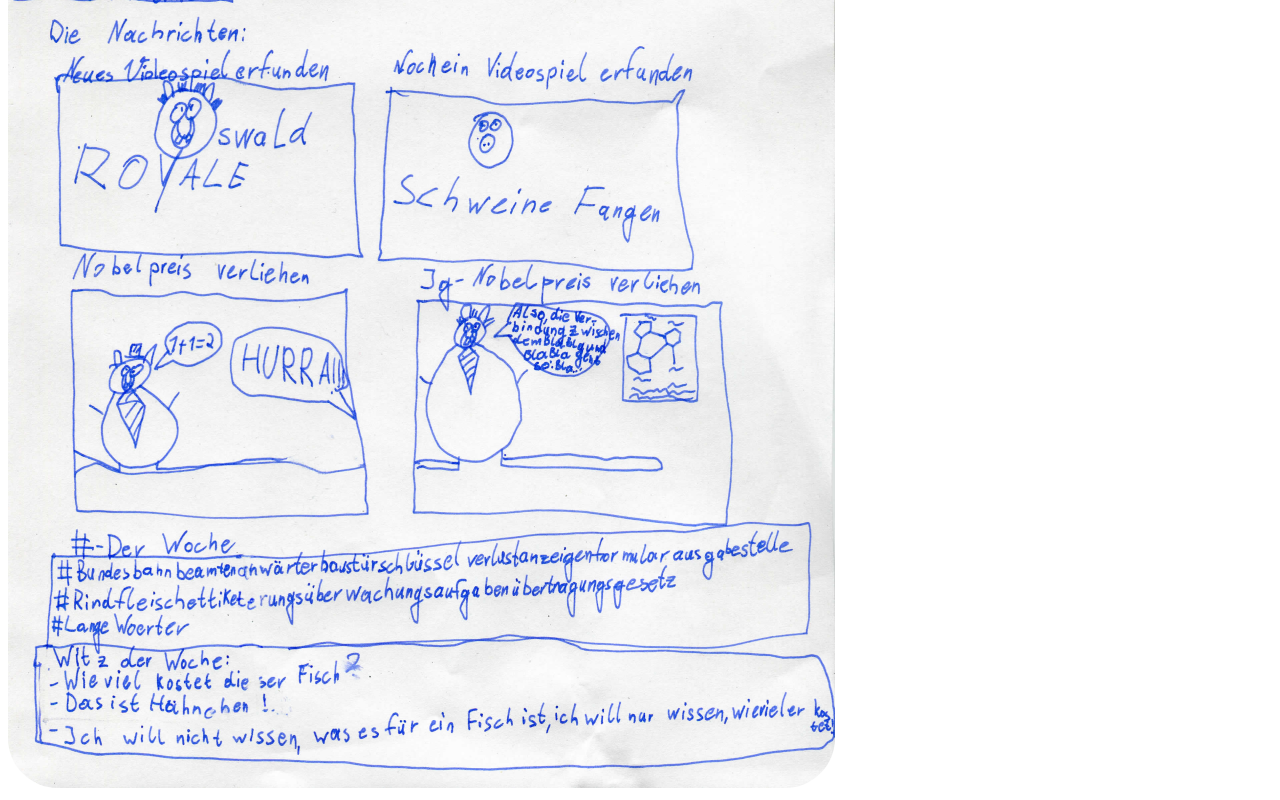
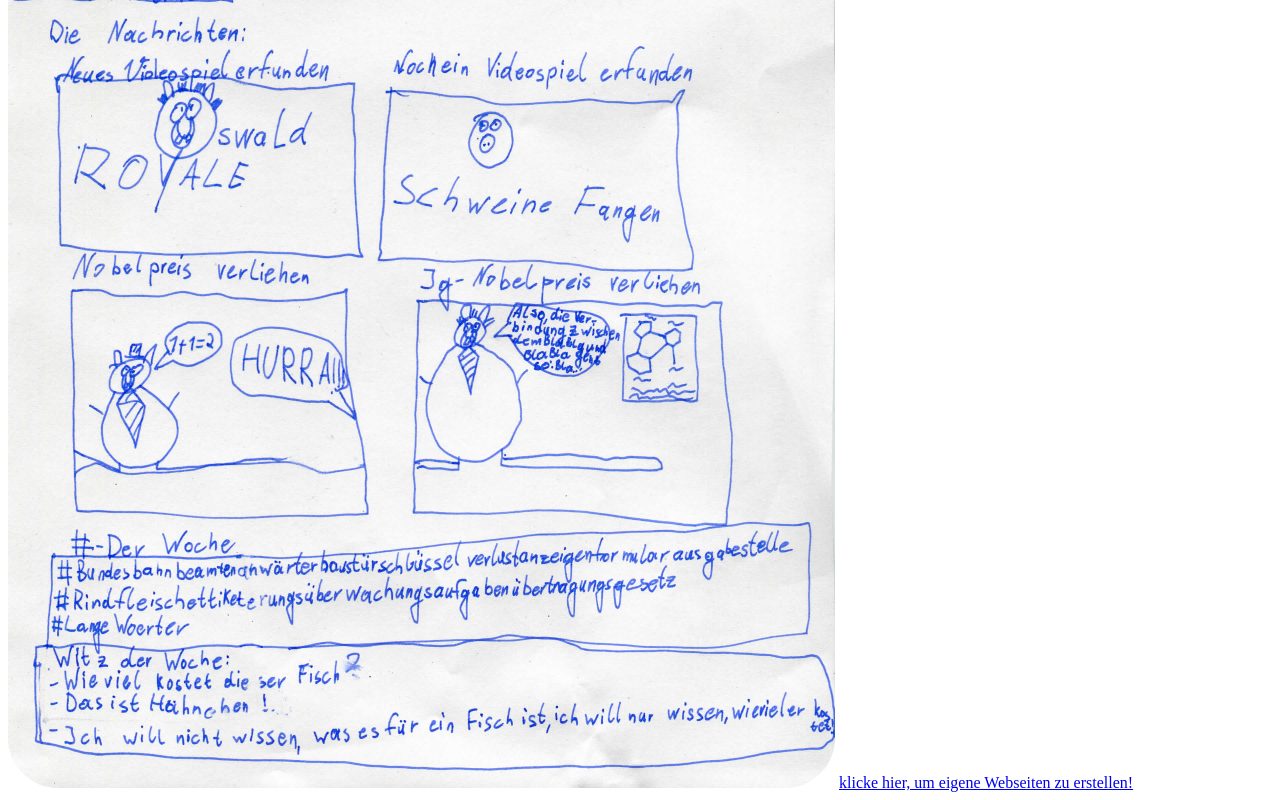
Before and after one commit to AIT-Source/Mittagsblatt, a plain HTML site: page index.html in a window 1280 px wide. Shown: the part 453-1253 px from the top of the page. Drawn offline with Linux system fonts and the light colour scheme.

Commit message:
Update index.html

```diff
--- a/index.html
+++ b/index.html
@@ -12,6 +12,6 @@ border-radius:50px;
 <body>
 <h1>Das Mittagsblatt</h1>
 <img class= "bild" src="mittagsblatt.png">
-
+<a href="https://ait-source.github.io/erstelle.webseiten/">klicke hier, um eigene Webseiten zu erstellen!</a>
 </body>
 </html>
```
